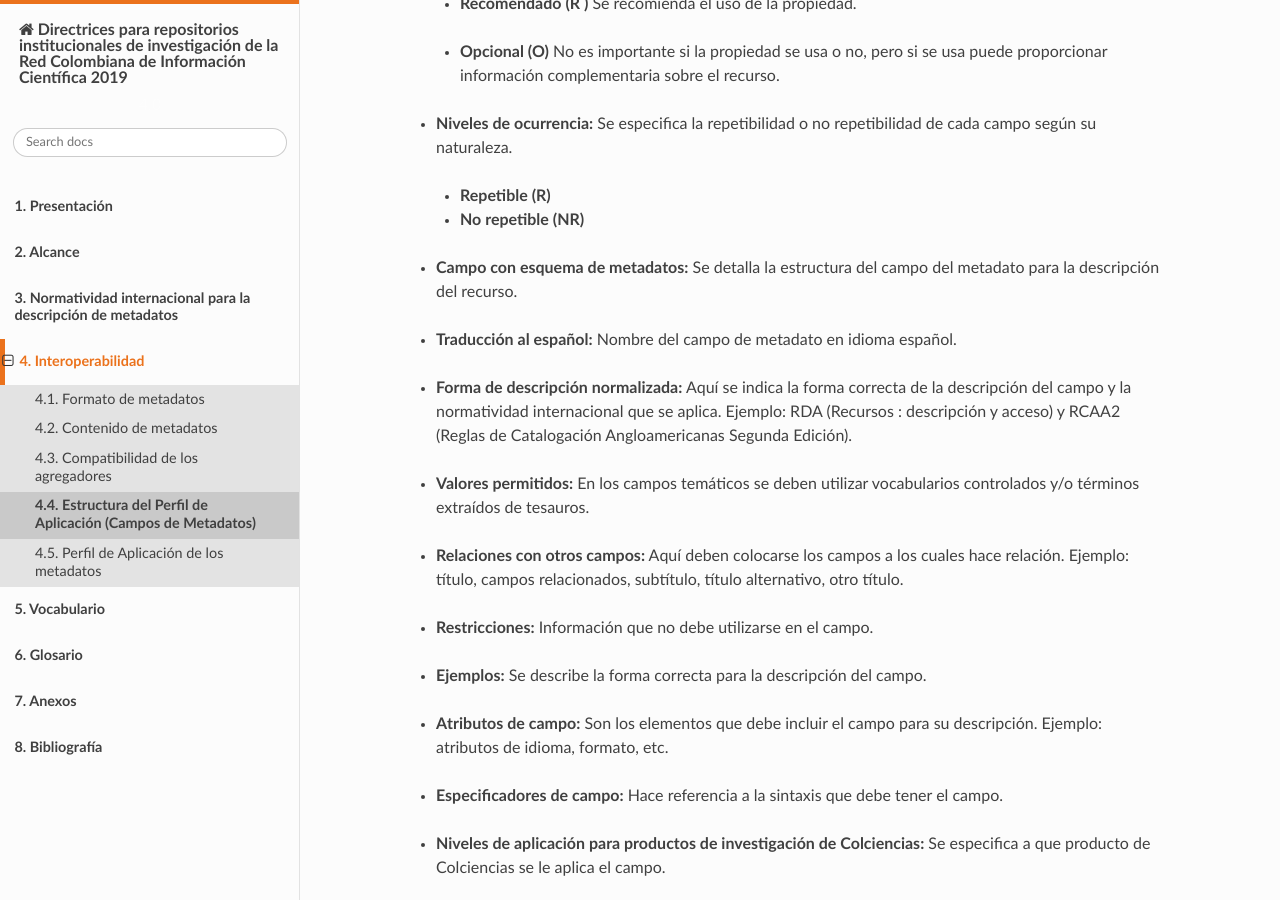
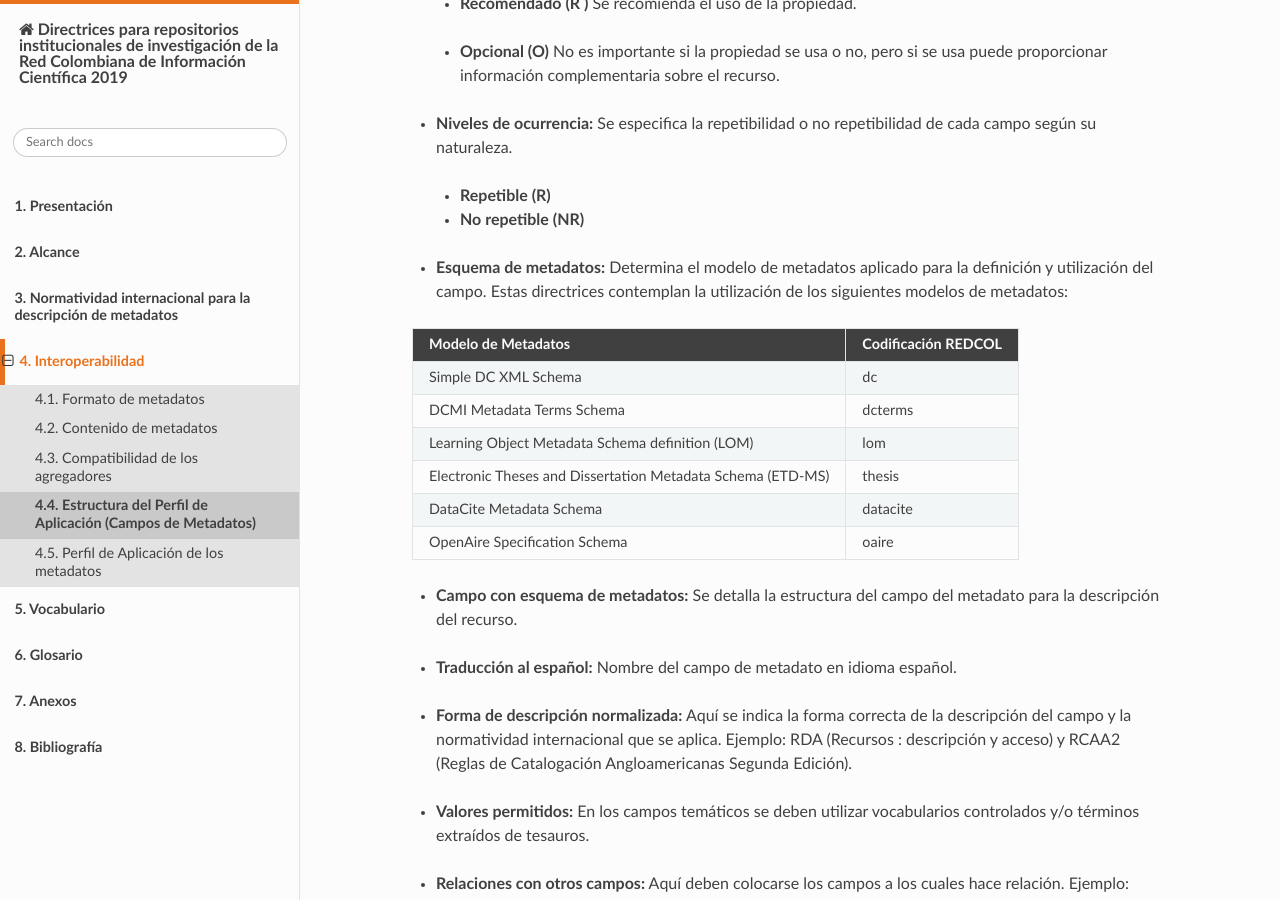
Before and after one commit to rcic/openaire4, a Sphinx documentation site: the page built from docs/estructuraDoc.rst, in a window 1280 px wide and 900 px high, scrolled down 547 px. Built offline with Sphinx 7.4.7 and the Read the Docs theme 2.0.0, drawn with Linux system fonts in a browser that asks for light colours.

Commit message:
actualizacion

```diff
--- a/docs/estructuraDoc.rst
+++ b/docs/estructuraDoc.rst
@@ -40,6 +40,26 @@ El documento proporciona una descripción general de cómo configurar y utilizar
 
     - **Repetible (R)**
     - **No repetible (NR)**
+
+..
+
+- **Esquema de metadatos:** Determina el modelo de metadatos aplicado para la definición y utilización del campo. Estas directrices contemplan la utilización de los siguientes modelos de metadatos:
+
++-------------------------------------------------------------+---------------------+
+| Modelo de Metadatos                                         | Codificación REDCOL |
++=============================================================+=====================+
+| Simple DC XML Schema                                        | dc                  |
++-------------------------------------------------------------+---------------------+
+| DCMI Metadata Terms Schema                                  | dcterms             |
++-------------------------------------------------------------+---------------------+
+| Learning Object Metadata Schema definition (LOM)            | lom                 |
++-------------------------------------------------------------+---------------------+
+| Electronic Theses and Dissertation Metadata Schema (ETD-MS) | thesis              |
++-------------------------------------------------------------+---------------------+
+| DataCite Metadata Schema                                    | datacite            |
++-------------------------------------------------------------+---------------------+
+| OpenAire Specification Schema                               | oaire               |
++-------------------------------------------------------------+---------------------+
 
 ..
 
```
